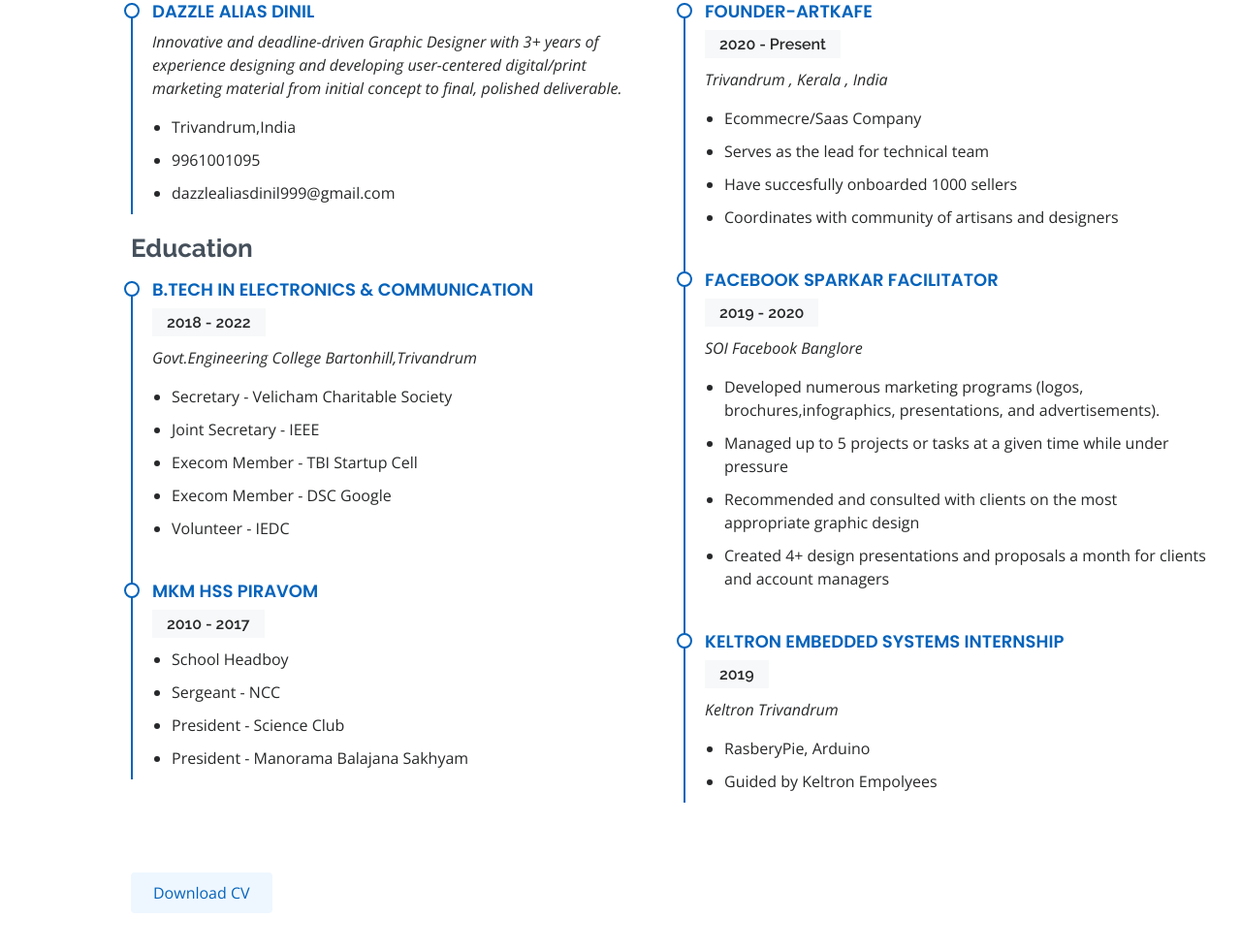
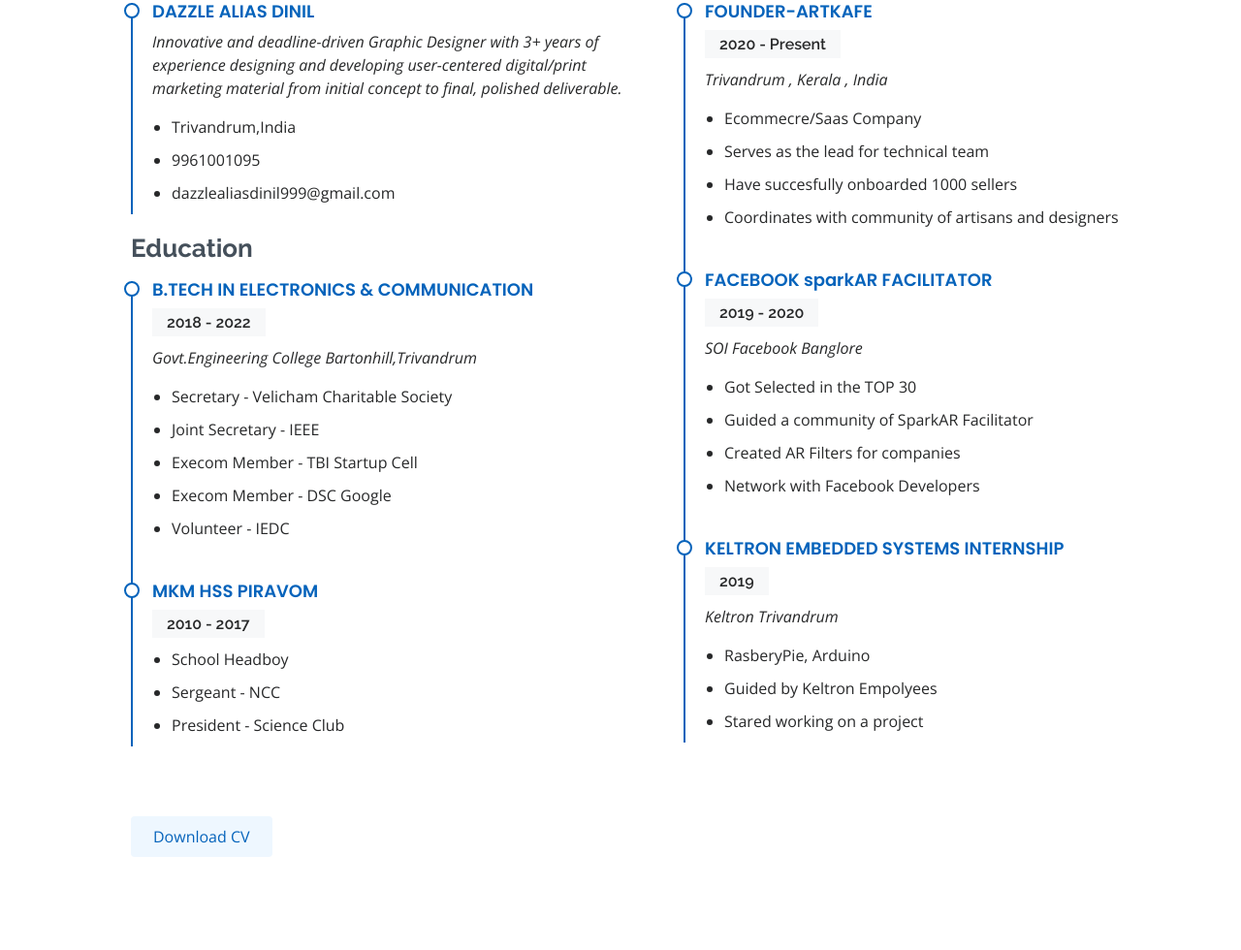
Before and after one commit to dazzledinil/Portfolio, a plain HTML site: page index.html in a window 1280 px wide. Shown: the part 2650-3630 px from the top of the page at 97% size. Drawn offline with nearby package versions, Linux system fonts and the light colour scheme.

Commit message:
resume edited

```diff
--- a/assets/css/style.css
+++ b/assets/css/style.css
@@ -519,7 +519,9 @@ section {
   color: #0563bb;
   margin-bottom: 10px;
 }
-
+.resume .resume-item h4 span{
+  text-transform: lowercase;
+}
 .resume .resume-item h5 {
   font-size: 16px;
   background: #f7f8f9;
--- a/index.html
+++ b/index.html
@@ -108,7 +108,7 @@
                   <li><i class="icofont-rounded-right"></i> <strong>Age:</strong> 22</li>
                   <li><i class="icofont-rounded-right"></i> <strong>Degree:</strong>B.tech </li>
                   <li><i class="icofont-rounded-right"></i> <strong>City:</strong>Trivandrum,India</li>
-                  <!-- <li><i class="icofont-rounded-right"></i> <strong>Freelance:</strong> Available</li> -->
+                  <li><i class="icofont-rounded-right"></i> <strong>Branch:</strong> Electronics & Communication</li>
                 </ul>
               </div>
             </div>
@@ -180,19 +180,19 @@
 
        <div class="skills-content">
           <div class="row ">
-            <div class="col-lg-4 responsive">
+            <div class="col-lg-4">
               <div class="skill-item">Problem solving</div>
               <div class="skill-item">Public speaking</div>
               <div class="skill-item">Time management</div>
               <div class="skill-item">SEO& SEM</div>
               </div>
-              <div class="col-lg-4 responsive">
+              <div class="col-lg-4 ">
               <div class="skill-item">Embedded Sytem</div>
               <div class="skill-item">Embedded Sytem</div>
               <div class="skill-item">Leadership</div>
               <div class="skill-item">Programming</div>
             </div>
-              <div class="col-lg-4 responsive">
+              <div class="col-lg-4">
 
                 <div class="skill-item">Web development</div>
                   <div class="skill-item">app development</div>
@@ -316,7 +316,7 @@
                 <li>School Headboy</li>
                 <li>Sergeant - NCC</li>
                 <li>President - Science Club</li>
-                <li>President - Manorama Balajana Sakhyam</li>
+                <!-- <li>President - Manorama Balajana Sakhyam</li> -->
 
               </ul>
             </div>
@@ -338,14 +338,16 @@
               </ul>
             </div>
             <div class="resume-item">
-              <h4>facebook SPARKAR FACILITATOR</h4>
+              <h4>facebook <span>SPARK</span>AR FACILITATOR</h4>
               <h5>2019 - 2020</h5>
               <p><em>SOI Facebook Banglore</em></p>
               <ul>
-                <li>Developed numerous marketing programs (logos, brochures,infographics, presentations, and advertisements).</li>
-                <li>Managed up to 5 projects or tasks at a given time while under pressure</li>
-                <li>Recommended and consulted with clients on the most appropriate graphic design</li>
-                <li>Created 4+ design presentations and proposals a month for clients and account managers</li>
+                <li>Got Selected in the TOP 30</li>
+
+                <li>Guided a community of SparkAR Facilitator</li>
+                <li>Created AR Filters for companies</li>
+                <li>Network with Facebook Developers</li>
+
               </ul>
             </div>
             <div class="resume-item">
@@ -356,7 +358,7 @@
               <ul>
                 <li>RasberyPie, Arduino</li>
                 <li>Guided by Keltron Empolyees</li>
-                <!-- <li>Stared working on a project</li> -->
+                <li>Stared working on a project</li>
                </ul>
              </div>
           </div>
```
